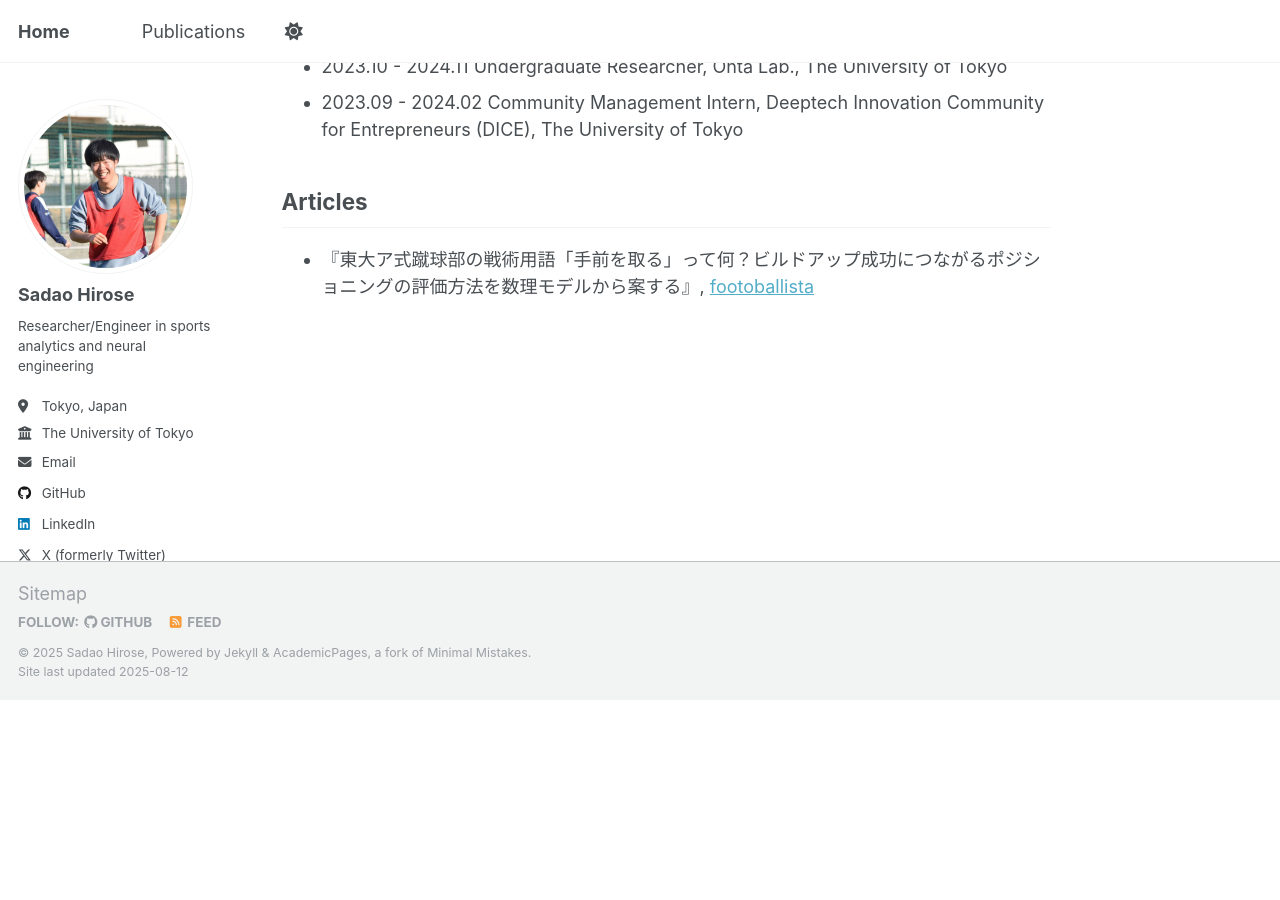
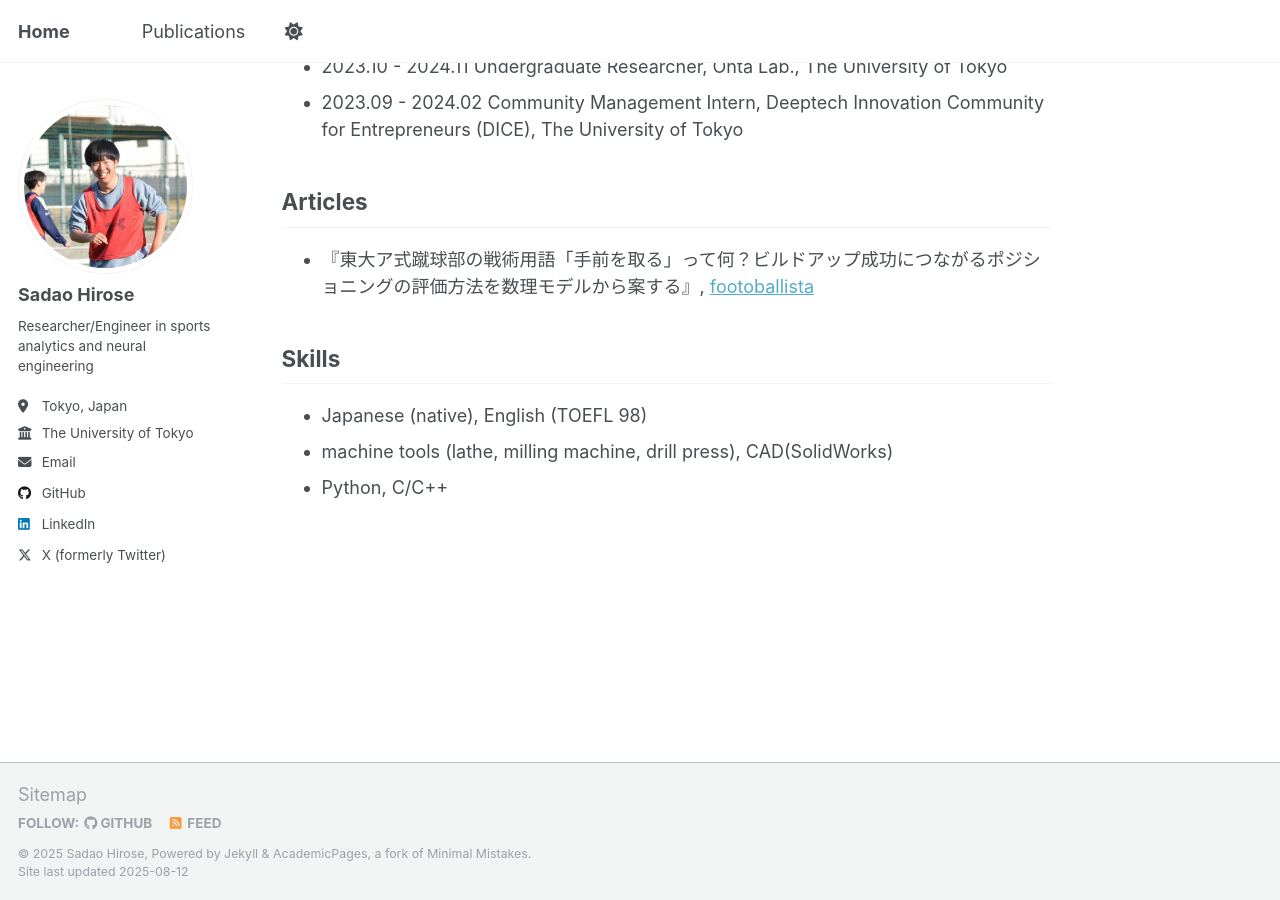
Before and after one commit to HiroseSadao/HiroseSadao.github.io, a Jekyll site: the page built from _pages/about.md, in a window 1280 px wide and 900 px high, scrolled down 1420 px. Built offline with Jekyll 4.4.1, drawn with Linux system fonts in a browser that asks for light colours; before the commit the page ends 2119 px from its top, so only the background shows below that.

Commit message:
add skills

```diff
--- a/_pages/about.md
+++ b/_pages/about.md
@@ -45,3 +45,9 @@ Work experience
 Articles
 ------
 - 『東大ア式蹴球部の戦術用語「手前を取る」って何？ビルドアップ成功につながるポジショニングの評価方法を数理モデルから案する』, [footoballista](https://www.footballista.jp/special/197356)
+
+Skills
+------
+- Japanese (native), English (TOEFL 98)
+- machine tools (lathe, milling machine, drill press), CAD(SolidWorks)
+- Python, C/C++
```
